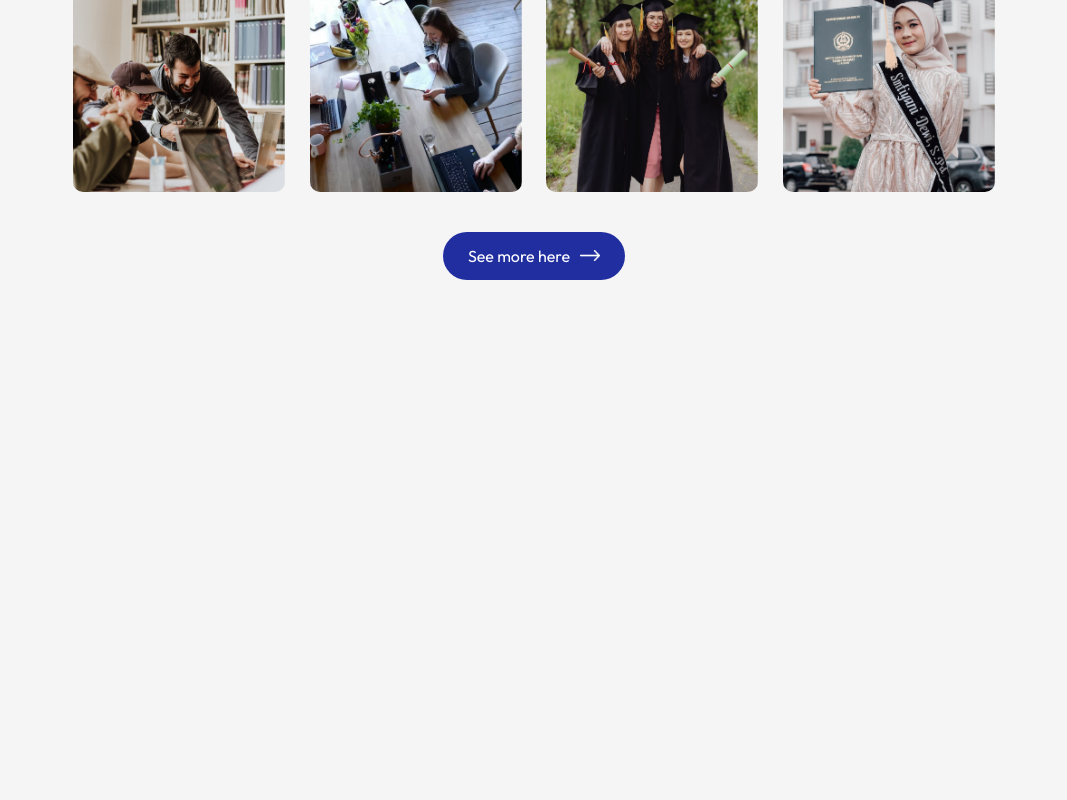
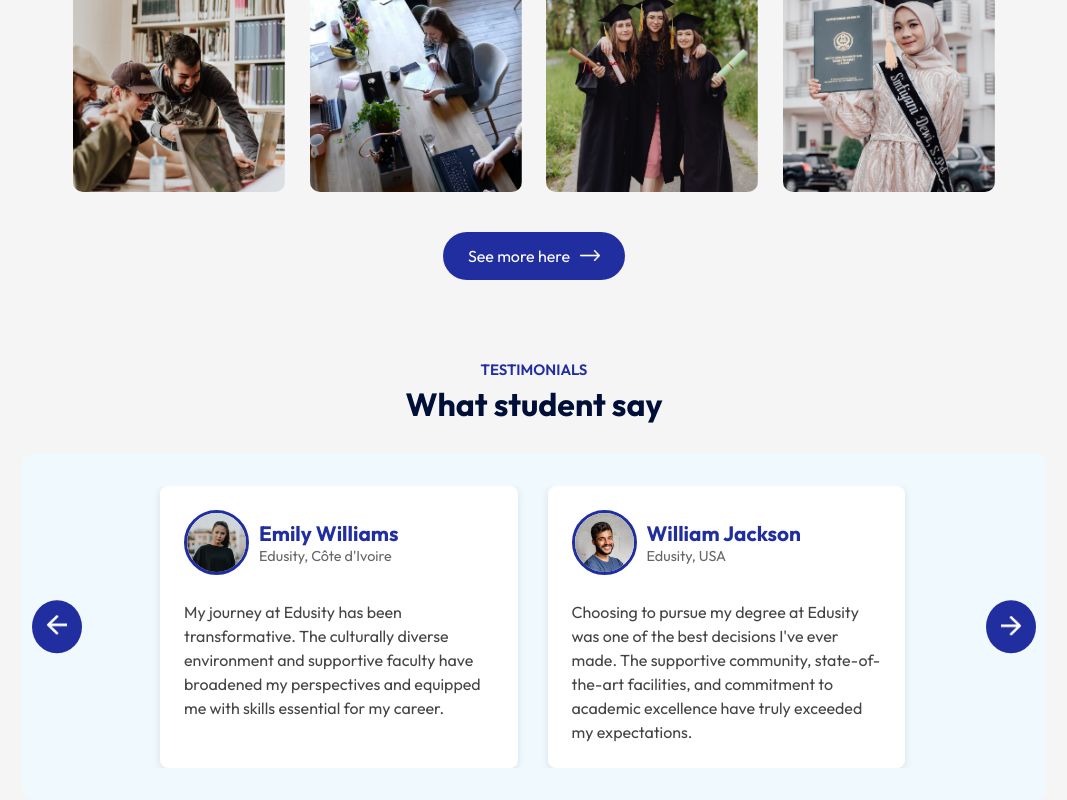
Before and after one commit to Jedyokey/EduHub, a React (Vite) app: page / in a window 1280 px wide. Shown: the part 2134-2934 px from the top of the page, without its empty margins (106-1173 px from the left). Before the commit the page ends 2494 px from the top, so only its background shows below. Built offline with nearby package versions, Linux system fonts and the light colour scheme.

Commit message:
Testimonial section completed

```diff
--- a/src/App.jsx
+++ b/src/App.jsx
@@ -5,6 +5,7 @@ import Programs from './components/Programs/Programs'
 import Title from './components/Title/Title'
 import About from './components/About/About'
 import Campus from './components/Campus/Campus'
+import Testimonials from './components/Testimonials/Testimonials'
 
 const App = () => {
   return (
@@ -17,6 +18,8 @@ const App = () => {
         <About />
         <Title subTitle="Gallery" title="Campus Photos" />
         <Campus />
+        <Title subTitle="Testimonials" title="What student say" />
+        <Testimonials />
       </div>
 
 
--- /dev/null
+++ b/src/components/Testimonials/Testimonials.css
@@ -0,0 +1,122 @@
+.testimonials {
+    display: flex;
+    align-items: center;
+    justify-content: center;
+    position: relative;
+    padding: 2rem;
+    background-color: rgba(240, 250, 255, 0.9);
+    border-radius: 10px;
+    overflow: hidden;
+  }
+
+  .testimonials .back-btn,
+  .testimonials .next-btn {
+    border: none;
+    cursor: pointer;
+    position: absolute;
+    top: 50%;
+    transform: translateY(-50%);
+    width: 50px;
+    border-radius: 50%;
+    background-color: #212ea0;
+    padding: 15px;
+  }
+
+  .testimonials .back-btn {
+    left: 10px;
+  }
+
+  .testimonials .next-btn {
+    right: 10px;
+  }
+
+  .testimonials .back-btn img,
+  .testimonials .next-btn img {
+    width: 100%;
+    height: 100%;
+    object-fit: contain;
+  }
+
+  .slider {
+    width: 80%;
+    overflow: hidden;
+  }
+
+  .slides {
+    display: flex;
+    transition: transform 0.5s ease-in-out;
+  }
+
+  .slide {
+    flex: 0 0 calc(50% - 26.5px);
+    display: flex;
+    flex-direction: column;
+    padding: 1.5rem;
+    background: #fff;
+    margin: 0 10px;
+    border-radius: 8px;
+    margin-right: 20px;
+    box-shadow: 0 2px 8px rgba(0, 0, 0, 0.1);
+  }
+
+  .user-info {
+    display: flex;
+    align-items: center;
+    margin-bottom: 20px;
+    font-size: 15px;
+  }
+
+  .user-info img {
+    width: 65px;
+    height: 65px;
+    margin-right: 10px;
+    border-radius: 50%;
+    object-fit: cover;
+    border: 3px solid #212ea0;
+  }
+
+  .user-info h3 {
+    font-size: 1.3rem;
+    color: #212ea0;
+    margin: 0;
+    align-self: flex-start;
+  }
+
+  .user-info span {
+    align-self: flex-start;
+    font-size: 0.9rem;
+    color: #666;
+  }
+
+  .slide p {
+    font-size: 1rem;
+    color: #444;
+    margin-top: 0.3rem;
+    line-height: 1.5;
+    max-width: 600px;
+  }
+
+  @media (max-width: 768px) {
+    .slide {
+      flex: 0 0 100%;
+    }
+
+    .testimonials .back-btn,
+    .testimonials .next-btn {
+      width: 30px;
+      height: 30px;
+    }
+
+    .user-info img {
+      width: 60px;
+      height: 60px;
+    }
+
+    .user-info h3 {
+      font-size: 1.2rem;
+    }
+
+    .slide p {
+      font-size: 0.9rem;
+    }
+  }
--- /dev/null
+++ b/src/components/Testimonials/Testimonials.jsx
@@ -0,0 +1,118 @@
+import React, { useState } from 'react';
+import './Testimonials.css';
+import next_icon from '../../assets/next-icon.png';
+import back_icon from '../../assets/back-icon.png';
+import user_1 from '../../assets/user-1.png';
+import user_2 from '../../assets/user-2.png';
+import user_3 from '../../assets/user-3.png';
+import user_4 from '../../assets/user-4.png';
+import user_5 from '../../assets/user-5.jpg';
+import user_6 from '../../assets/user-6.png';
+
+const testimonialsData = [
+  {
+    id: 1,
+    name: 'Emily Williams',
+    location: "Edusity, Côte d'Ivoire",
+    image: user_1,
+    feedback:
+      "My journey at Edusity has been transformative. The culturally diverse environment and supportive faculty have broadened my perspectives and equipped me with skills essential for my career.",
+  },
+  {
+    id: 2,
+    name: 'William Jackson',
+    location: 'Edusity, USA',
+    image: user_2,
+    feedback:
+      "Choosing to pursue my degree at Edusity was one of the best decisions I've ever made. The supportive community, state-of-the-art facilities, and commitment to academic excellence have truly exceeded my expectations.",
+  },
+  {
+    id: 3,
+    name: 'Sarah Joseph',
+    location: 'Edusity, Nigeria',
+    image: user_3,
+    feedback:
+      "Participating in undergraduate research at Edusity was a highlight of my academic experience. The state-of-the-art facilities and guidance from experienced faculty ignited my passion for innovation and discovery.",
+  },
+  {
+    id: 4,
+    name: 'Michelle James',
+    location: "Edusity, Côte d'Ivoire",
+    image: user_4,
+    feedback:
+      "Studying at Edusity has been an incredible experience. The faculty's dedication to student success and the collaborative atmosphere empowered me to excel academically and personally.",
+  },
+  {
+    id: 5,
+    name: 'Samuel Jackson',
+    location: 'Edusity, South Africa',
+    image: user_5,
+    feedback:
+      "Studying at Edusity has been an incredible experience. The faculty's dedication to student success and the collaborative atmosphere empowered me to excel academically and personally.",
+  },
+  {
+    id: 6,
+    name: 'Steven Michaels',
+    location: 'Edusity, USA',
+    image: user_6,
+    feedback:
+      "The comprehensive curriculum and hands-on learning opportunities at Edusity prepared me for the challenges of the professional world. The mentorship from professors  were instrumental in securing my position at Edusity.",
+  },
+];
+
+const Testimonials = () => {
+  const [currentIndex, setCurrentIndex] = useState(0);
+
+  const handleNext = () => {
+    setCurrentIndex((prevIndex) =>
+      prevIndex + 2 >= testimonialsData.length ? 0 : prevIndex + 2
+    );
+  };
+
+  const handleBack = () => {
+    setCurrentIndex((prevIndex) =>
+      prevIndex === 0 ? testimonialsData.length - 2 : prevIndex - 2
+    );
+  };
+
+    // const visibleSlides = 2;
+    // const slideWidth = 100 / visibleSlides;
+    // style={{
+    //     transform: `translateX(-${currentIndex * (100 / visibleSlides)}%)`,
+    //   }}
+
+  return (
+    <div className="testimonials">
+      <button onClick={handleBack} className="back-btn">
+        <img src={back_icon} alt="Back" />
+      </button>
+      <div className="slider">
+            <div
+                className="slides"
+                style={{
+                    transform: `translateX(-${currentIndex * 50}%)`,
+                }}
+            >
+                {testimonialsData.map(({ id, name, location, image, feedback }) => (
+                    <div className="slide" key={id}>
+                        <div className="user-info">
+                            <img src={image} alt={name} />
+                            <div>
+                                <h3>{name}</h3>
+                                <span>{location}</span>
+                            </div>
+                            {/* <p>{feedback}</p> */}
+                        </div>
+                        <p>{feedback}</p>
+                    </div>
+                ))}
+            </div>
+      </div>
+      <button onClick={handleNext} className="next-btn">
+        <img src={next_icon} alt="Next" />
+      </button>
+    </div>
+  );
+};
+
+export default Testimonials;
```
Also changed, not shown: src/assets/user-5.jpg (added), src/assets/user-6.png (added).
